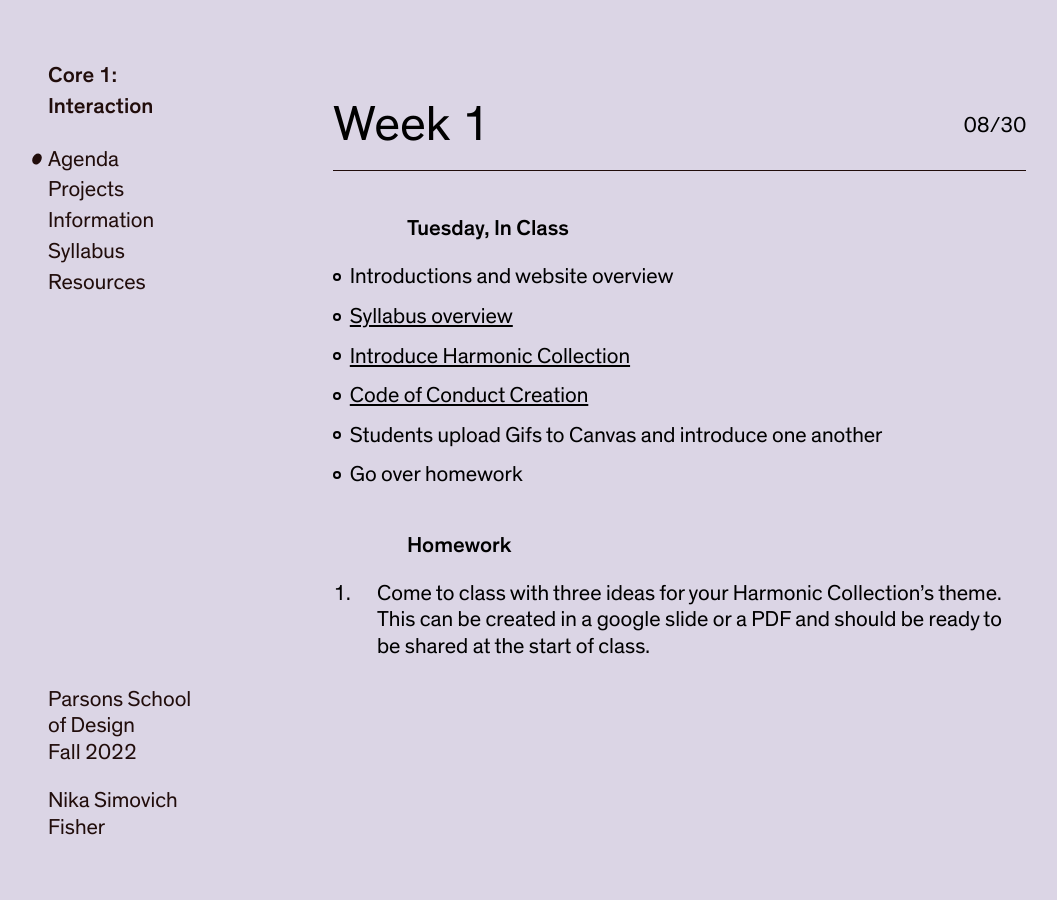
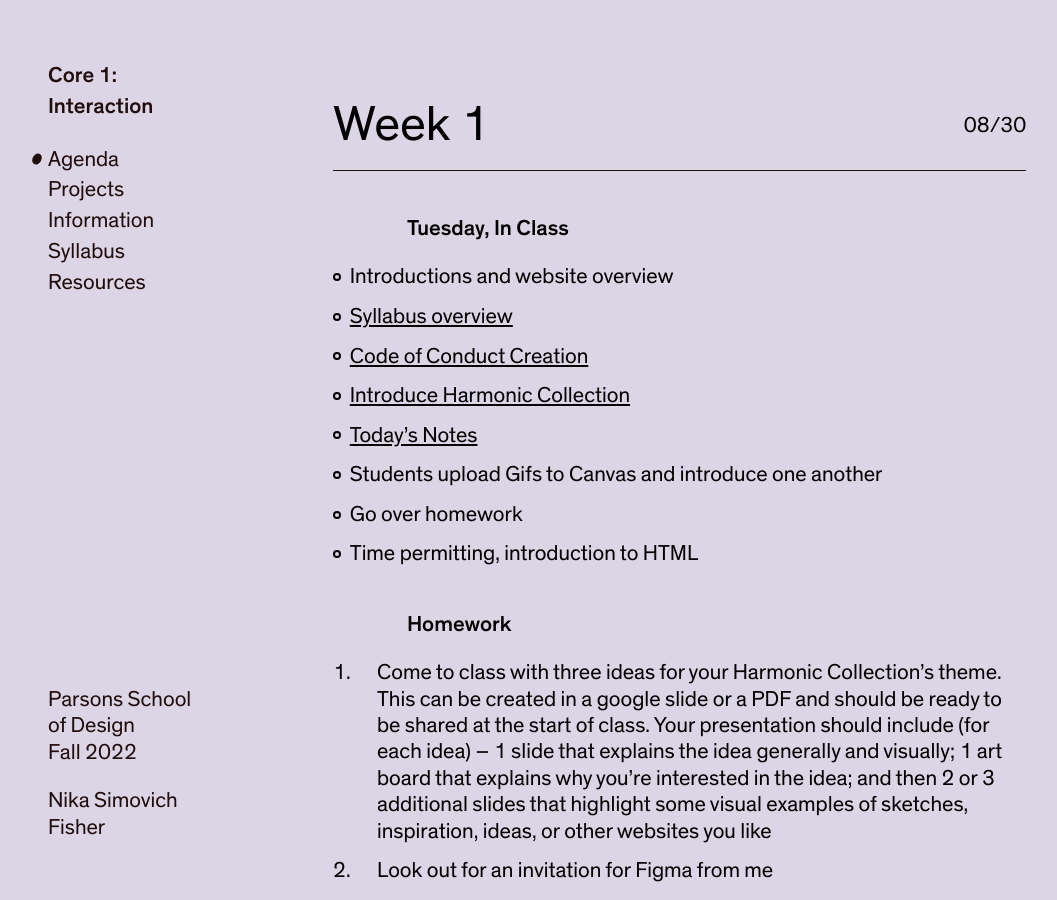
Before and after one commit to nikasimovich/cif22, a Jekyll site: the page built from _agendas/week-1.md, in a window 1280 px wide and 900 px high. Shown: the whole window, without its empty margins (12-1069 px from the left). Built offline with Jekyll 4.4.1, drawn with Linux system fonts in a browser that asks for light colours; some of the changed text lies outside the part shown.

Commit message:
Add agenda

```diff
--- a/_agendas/week-1.md
+++ b/_agendas/week-1.md
@@ -9,10 +9,14 @@ summary: Intros, Syllabus, Code of Conduct, Student Gif Presentations
 
 - Introductions and website overview
 - [Syllabus overview](/syllabus)
+- [Code of Conduct Creation](https://paper.dropbox.com/doc/F21-Core-Interaction-1-Code-of-Conduct--BRQjqg9ZzJhM5t5ETNPiRxDvAQ-U7TZMGIuGrpF6EVVfR4c6)
 - [Introduce Harmonic Collection](/projects/harmonic-collection)
-- [Code of Conduct Creation](https://paper.dropbox.com/doc/F21-Core-Interaction-1-Code-of-Conduct--BRQjqg9ZzJhM5t5ETNPiRxDvAQ-U7TZMGIuGrpF6EVVfR4c6)
+- [Today&rsquo;s Notes](https://paper.dropbox.com/doc/Core-1-Interaction-Week-1-Notes--BoL3_ubUb8b4OWNrmJsYJ7dVAQ-4RycTPHZOkOAHIxXvZ5DC)
 - Students upload Gifs to Canvas and introduce one another
 - Go over homework
+- Time permitting, introduction to HTML
 
 ### Homework
-1. Come to class with three ideas for your Harmonic Collection’s theme. This can be created in a google slide or a PDF and should be ready to be shared at the start of class.
+1. Come to class with three ideas for your Harmonic Collection’s theme. This can be created in a google slide or a PDF and should be ready to be shared at the start of class. Your presentation should include (for each idea) – 1 slide that explains the idea generally and visually; 1 art board that explains why you&rsquo;re interested in the idea; and then 2 or 3 additional slides that highlight some visual examples of sketches, inspiration, ideas, or other websites you like
+2. Look out for an invitation for Figma from me
+3. Create a glitch account if you haven&rsquo;t already
```
